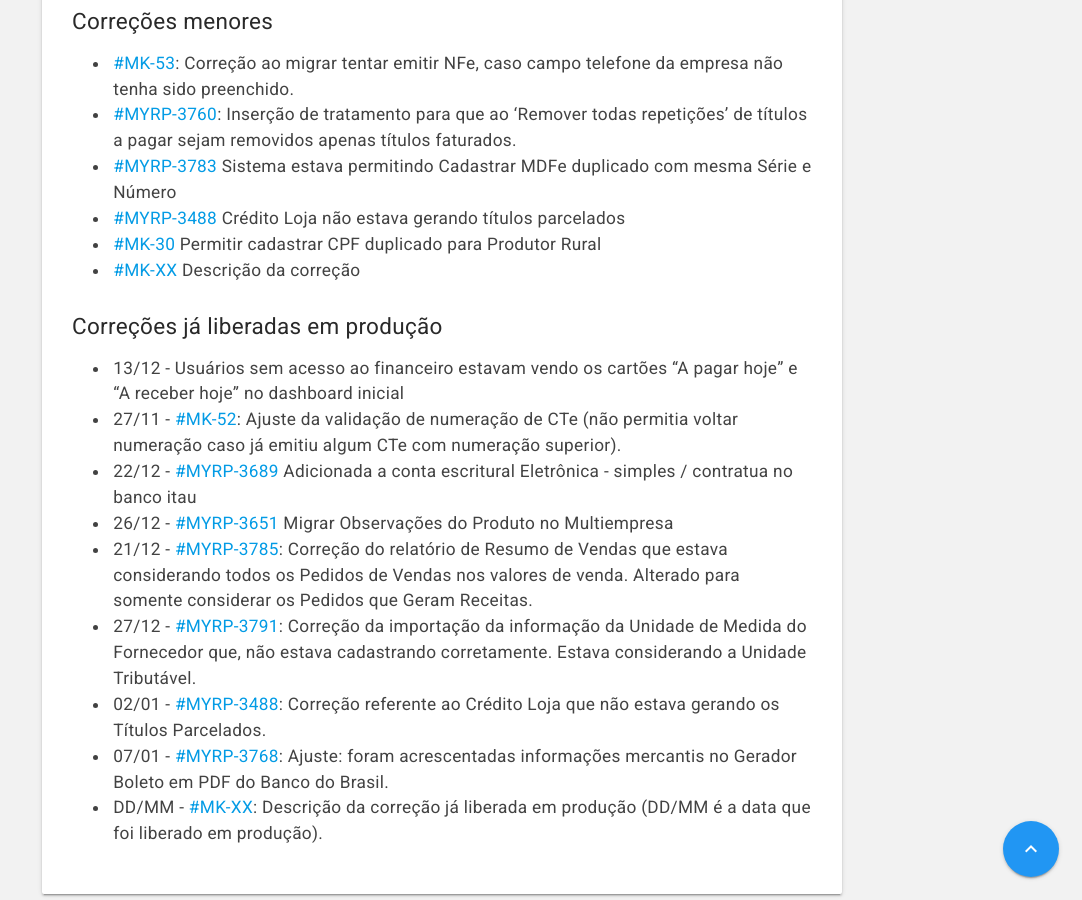
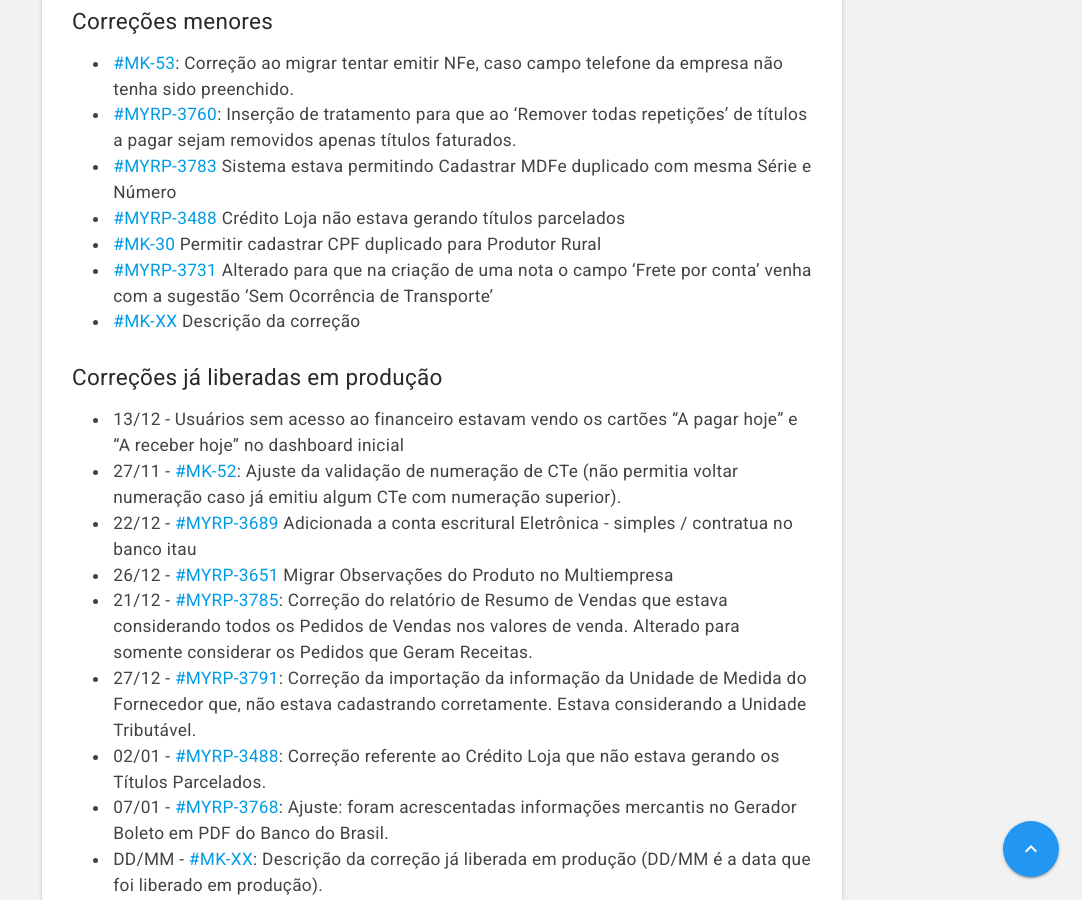
Before and after one commit to myrp-maicon/changelog-myrp, a Jekyll site: the page built from docs/myrp/19.01.01.md, in a window 1280 px wide and 900 px high, scrolled down 1343 px. Shown: the whole window, without its empty margins (198-1280 px from the left). Built offline with Jekyll 4.4.1, drawn with Linux system fonts in a browser that asks for light colours; nearby versions of some CDN libraries; our own code applies the rules of GitHub Pages for plain Markdown files; the repository's description, which GitHub fills in, is left out.

Commit message:
Update 19.01.01.md
[#MYRP-3731] - Alterado para que na criação de uma nota o campo 'Frete por conta' venha com a sugestão 'Sem Ocorrência de Transporte'

```diff
--- a/docs/myrp/19.01.01.md
+++ b/docs/myrp/19.01.01.md
@@ -25,6 +25,7 @@ As alterações estarão disponíveis no ambiente demo.myrp.com.br (212) na quar
 * [#MYRP-3783](https://devmyrp.atlassian.net) Sistema estava permitindo Cadastrar MDFe duplicado com mesma Série e Número
 * [#MYRP-3488](https://devmyrp.atlassian.net/browse/MYRP-3488) Crédito Loja não estava gerando títulos parcelados
 * [#MK-30](https://devmyrp.atlassian.net/browse/MK-30) Permitir cadastrar CPF duplicado para Produtor Rural
+* [#MYRP-3731](https://devmyrp.atlassian.net/browse/MYRP-3731) Alterado para que na criação de uma nota o campo 'Frete por conta' venha com a sugestão 'Sem Ocorrência de Transporte'
 * [#MK-XX](https://devmyrp.atlassian.net/browse/MK-XX) Descrição da correção
 
 
```
